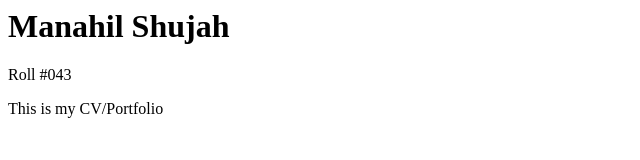
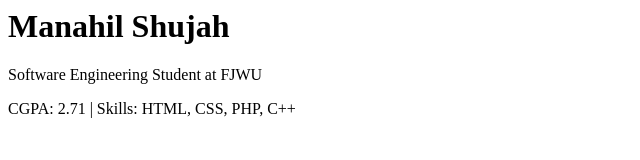
Before and after one commit to 23-22411-043/23-22411-043.github.io, a plain HTML site: page index.html in a window 1280 px wide. Shown: the whole page, without its empty margins (0-640 px from the left). Drawn offline with Linux system fonts and the light colour scheme.

Commit message:
Update index.html

```diff
--- a/index.html
+++ b/index.html
@@ -1 +1,3 @@
-<h1>Manahil Shujah</h1><p>Roll #043</p><p>This is my CV/Portfolio</p>
+<h1>Manahil Shujah</h1>
+<p>Software Engineering Student at FJWU</p>
+<p>CGPA: 2.71 | Skills: HTML, CSS, PHP, C++</p>
```
